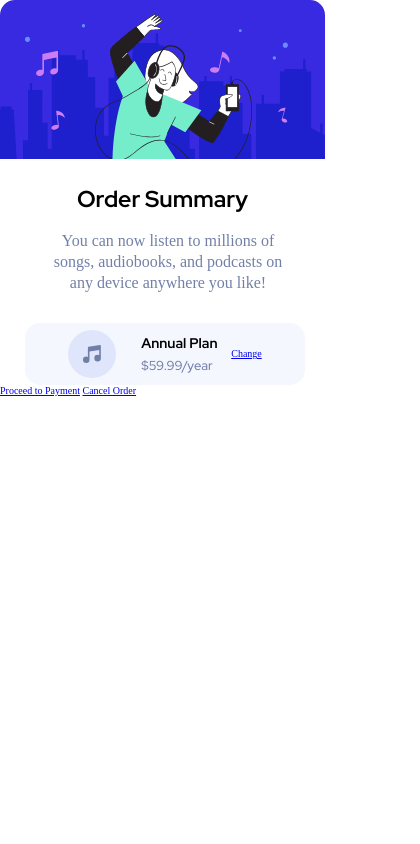
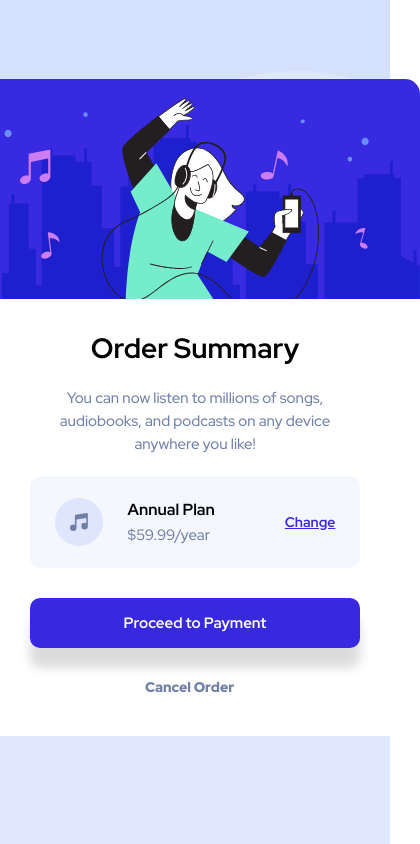
Before and after one commit to ILikeCode1/Order-Summary-Card, a plain HTML site: page index.html in a window 390 px wide. Shown: the whole page, 420 px wide, since content can reach past the window. Drawn offline with Linux system fonts and the light colour scheme.

Commit message:
Update style.css

```diff
--- a/style.css
+++ b/style.css
@@ -1,8 +1,11 @@
 @import url("https://fonts.googleapis.com/css2?family=Red+Hat+Display:wght@500;700;900&display=swap");
 
 :root {
+  /* Primary */
   --paleBlue: hsl(225, 100%, 94%);
   --brightBlue: hsl(245, 75%, 52%);
+
+  /* Neutral */
   --veryPaleBlue: hsl(225, 100%, 98%);
   --desaturatedBlue: hsl(224, 23%, 55%);
   --darkBlue: hsl(223, 47%, 23%);
@@ -14,183 +17,136 @@
   box-sizing: border-box;
 }
 
-html {
+html,
+body {
   font-size: 62.5%;
+}
+
+body {
+  font-size: 1.6rem;
+}
+
+main {
+  background-image: url("images/pattern-background-desktop.svg");
+  background-size: 100%;
+  background-repeat: no-repeat;
+  background-color: var(--paleBlue);
+  display: flex;
+  align-items: center;
+  justify-content: center;
+  flex-direction: column;
+  height: 100vh;
+}
+
+.box {
+  background-color: white;
+  max-width: 45rem;
+  border-radius: 0 0 1.5rem 1.5rem;
 }
 
 h1 {
   font-family: "Red Hat Display", sans-serif;
   font-weight: 700;
   font-size: 2.8rem;
-  margin-top: 30px;
+  padding-top: 3rem;
   text-align: center;
-}
-
-p {
-  color: var(--desaturatedBlue);
-  text-align: center;
-  font-size: 1.6rem;
-  width: 260px;
-  line-height: 21px;
-  margin-top: 15px;
-  margin-left: 100px;
-}
-
-.plan-box {
-  background-color: var(--veryPaleBlue);
-  width: 345px;
-  padding-top: 7px;
-  padding-bottom: 7px;
-  margin-top: 25px;
-  margin-left: 50px;
-  border-radius: 15px;
-  display: flex;
-  align-items: center;
-  justify-content: center;
-}
-
-.plan-text {
-  padding-left: 25px;
 }
 
 h2 {
   font-family: "Red Hat Display", sans-serif;
   font-weight: 700;
-  font-size: 1.4rem;
-  padding-bottom: 5px;
+  font-size: 1.6rem;
+  padding-bottom: 0.5rem;
 }
 
 h3 {
   color: var(--desaturatedBlue);
-  font-size: 1.3rem;
   font-family: "Red Hat Display", sans-serif;
   font-weight: 500;
+  font-size: 1.5rem;
 }
 
-.chg {
+p {
+  color: var(--desaturatedBlue);
+  font-family: "Red Hat Display", sans-serif;
+  font-weight: 500;
+  font-size: 1.5rem;
+  max-width: 28rem;
+  padding: 2rem 0;
+  margin: 0 auto;
+  text-align: center;
+  line-height: 2.3rem;
+}
+
+.top-pic {
+  display: block;
+  border-radius: 1.5rem 1.5rem 0 0;
+}
+
+.plan-box {
+  background-color: var(--veryPaleBlue);
+  max-width: 33rem;
+  display: flex;
+  align-items: center;
+  justify-content: center;
+  margin: 0 auto;
+  border-radius: 1rem;
+}
+
+.music-img {
+  padding: 2.2rem 0;
+}
+
+.plan-text {
+  padding-left: 2.5rem;
+}
+
+.chg-button {
   color: var(--brightBlue);
   font-family: "Red Hat Display", sans-serif;
   font-weight: 700;
-  margin-left: 85px;
-  font-size: 1.3rem;
+  font-size: 1.4rem;
+  padding-left: 7rem;
 }
 
-.chg:hover {
+.chg-button:hover {
   color: hsl(245, 75%, 68%);
   text-decoration: none;
 }
 
-.button {
+.purchase-button {
   color: white;
+  background-color: var(--brightBlue);
   font-family: "Red Hat Display", sans-serif;
   font-weight: 700;
   font-size: 1.5rem;
+  max-width: 33rem;
   display: flex;
   justify-content: center;
   align-items: center;
-  width: 345px;
-  padding-top: 15px;
-  padding-bottom: 15px;
-  margin-left: 50px;
-  margin-top: 30px;
-  border-radius: 7px;
+  padding: 1.5rem 0;
+  margin: 3rem auto;
+  box-shadow: 0 2rem 1.1rem rgba(0, 0, 0, 0.14);
+  border-radius: 1rem;
   text-decoration: none;
-  box-shadow: 0px 20px 11px rgba(0, 0, 0, 0.1);
-  background-color: var(--brightBlue);
 }
 
-.button:hover {
+.purchase-button:hover {
   background-color: hsl(245, 75%, 68%);
 }
 
-.cancel {
+.cancel-button {
   color: var(--desaturatedBlue);
   font-family: "Red Hat Display", sans-serif;
   font-weight: 900;
   font-size: 1.4rem;
+  width: 10rem;
   display: flex;
+  padding-bottom: 4rem;
+  margin: 3rem auto;
   text-decoration: none;
-  justify-content: center;
-  margin-top: 35px;
-  padding-bottom: 30px;
 }
 
-.cancel:hover {
+.cancel-button:hover {
   color: black;
 }
-
-.box {
-  background-color: white;
-  width: 450px;
-  border-radius: 0 0 15px 15px;
-}
-
-/*IMAGES*/
-
-.back-image {
-  background-image: url("images/pattern-background-desktop.svg");
-  display: flex;
-  flex-direction: column;
-  align-items: center;
-  justify-content: center;
-  background-color: var(--paleBlue);
-  background-repeat: no-repeat;
-  height: 100vh;
-  background-size: 100%;
-}
-
-.top-pic {
-  border-radius: 15px 15px 0 0;
-}
-
-.music {
-  padding-top: 24px;
-  padding-bottom: 24px;
-}
-
-@media screen and (max-width: 550px) {
-  .top-pic {
-    width: 32.5em;
-  }
-
-  .box {
-    width: 32.5em;
-  }
-
-  h1 {
-    margin-top: 1em;
-    font-size: 2.3rem;
-  }
-
-  p {
-    width: 15em;
-    margin-left: 3em;
-    margin-top: 1em;
-  }
-
-  .plan-box {
-    width: 28em;
-    margin-top: 3em;
-    margin-left: 2.5em;
-  }
-
-  h2 {
-    width: 90px;
-  }
-
-  .chg {
-    margin: 0;
-    margin-left: 2.5em;
-  }
-
-  .button {
-    width: 18em;
-    margin: 0;
-    margin-top: 2em;
-    margin-left: 1.85em;
-  }
-
-  .cancel {
-    margin-top: 1.5em;
-  }
-}
```
